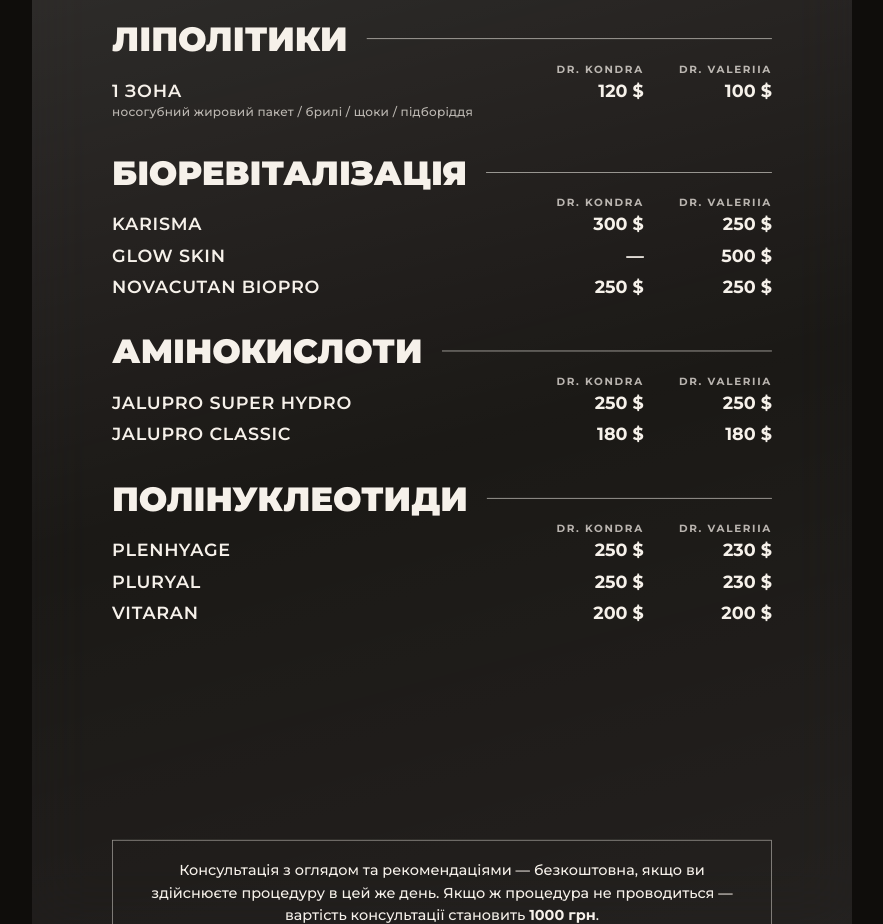
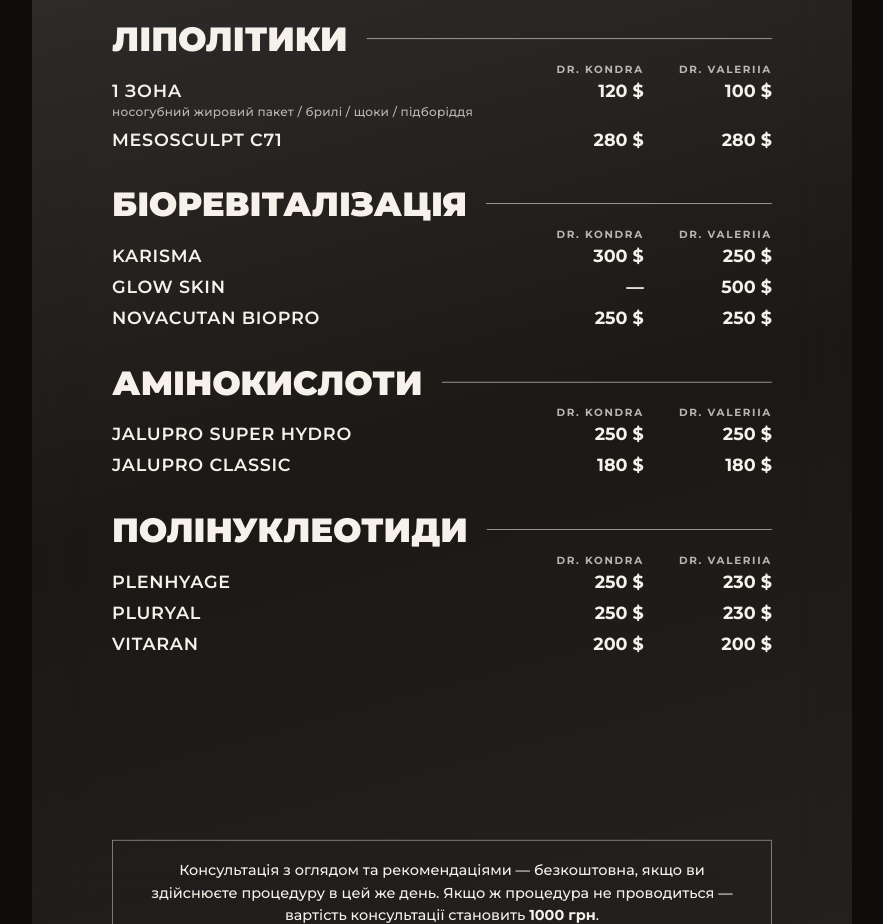
Before and after one commit to MarchelVideo/kondra-price, a plain HTML site: page index.html in a window 1280 px wide. Shown: the part 6840-7764 px from the top of the page, without its empty margins (198-1081 px from the left). Drawn offline with Linux system fonts and the light colour scheme.

Commit message:
Add Mesosculpt C71 to lipolytics
Co-Authored-By: Claude Opus 5.5 <noreply@anthropic.com>
Claude-Session: https://claude.ai/code/session_01DawK2hMuhCoN6nHoy7z5k1

```diff
--- a/index.html
+++ b/index.html
@@ -342,6 +342,7 @@ main{display:grid;gap:clamp(28px,5vw,56px);padding-bottom:clamp(48px,8vw,96px)}
 <div class="sh"><h2>Ліполітики</h2><i></i></div>
 <div class="ch"><span></span><span>DR. KONDRA</span><span>DR. VALERIIA</span></div>
 <div class="r2"><span>1 зона<small>носогубний жировий пакет / брилі / щоки / підборіддя</small></span><b>120 $</b><b>100 $</b></div>
+<div class="r2"><span>Mesosculpt C71</span><b>280 $</b><b>280 $</b></div>
 
 <div class="sh"><h2>Біоревіталізація</h2><i></i></div>
 <div class="ch"><span></span><span>DR. KONDRA</span><span>DR. VALERIIA</span></div>
```
